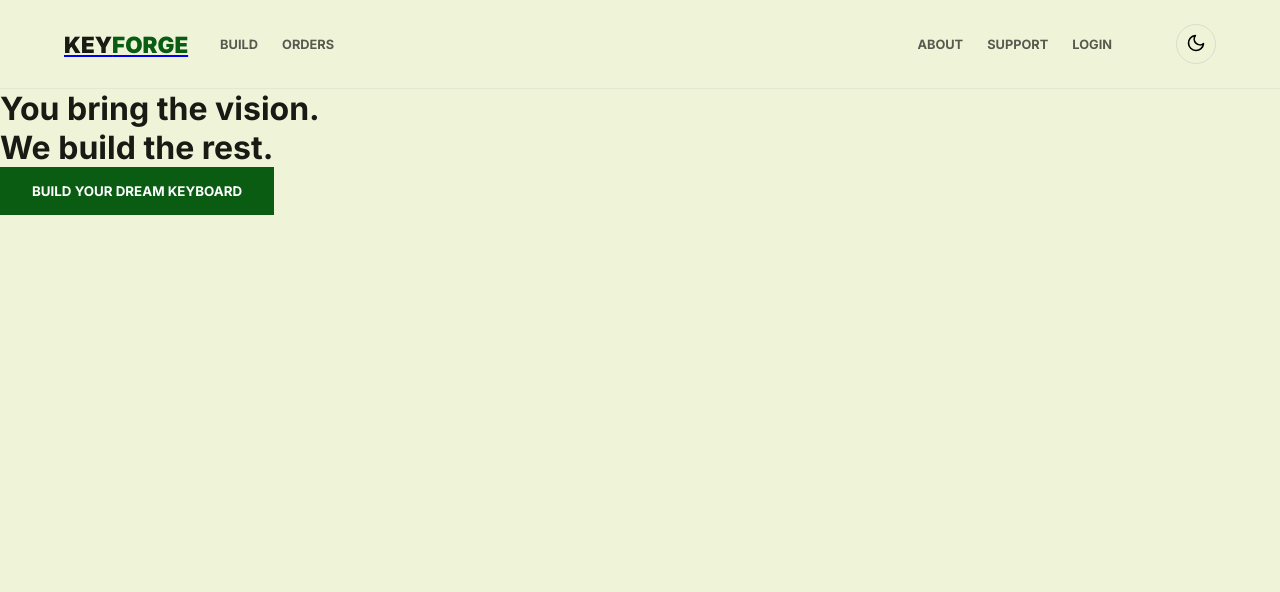
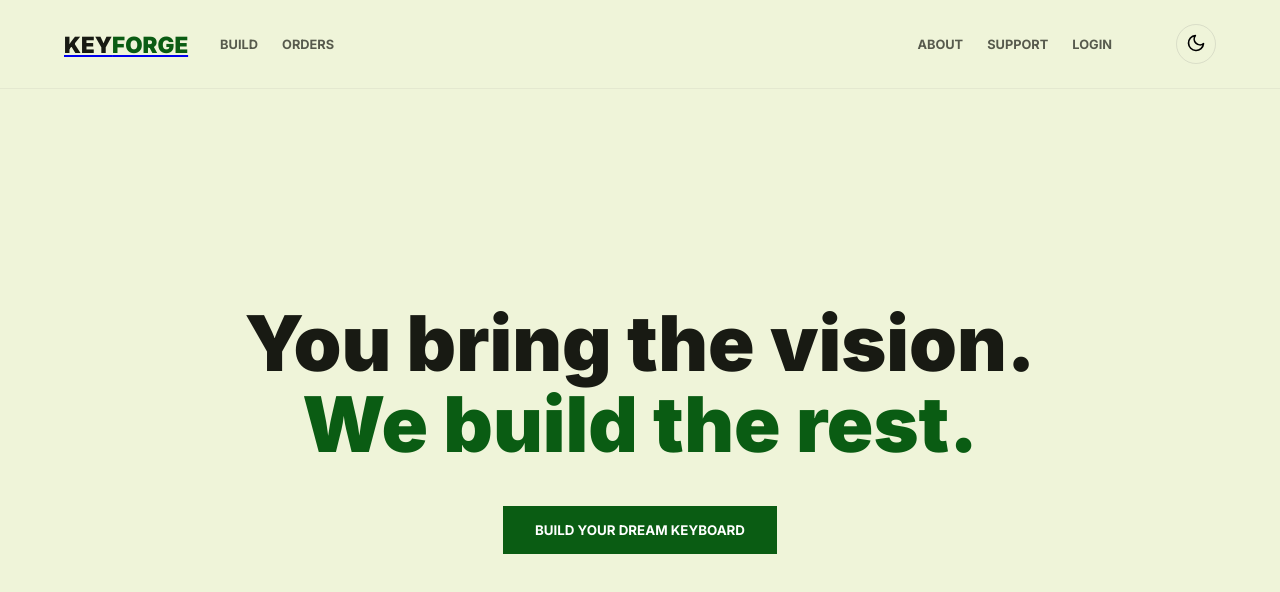
Before and after one commit to InsomniaXD/KeyForge, a plain HTML site: page index.html in a window 1280 px wide. Drawn offline with Linux system fonts and the light colour scheme.

Commit message:
Add hero section styles and color variables
Add styles for hero section and define color variables

```diff
--- a/style.css
+++ b/style.css
@@ -103,6 +103,17 @@ nav {
   background: var(--color-accent);
 }
 
+/* HERO */
+.hero { height: 85vh; display: flex; align-items: center; justify-content: center; text-align: center; }
+.hero-content h1 { font-size: clamp(2.5rem, 8vw, 4.8rem); line-height: 1.05; margin-bottom: 2.5rem; font-weight: 900; }
+.hero-content span { color: var(--color-tertiary); }a:root {
+    --color-primary: #eff4d9;
+    --color-secondary: #181a13;
+    --color-tertiary: #0a5c13;
+    --color-accent: #5c0f0a;
+    --transition: all 0.4s cubic-bezier(0.4, 0, 0.2, 1);
+}
+
 /* OVERLAY */
 .overlay {
   position: fixed;
```
